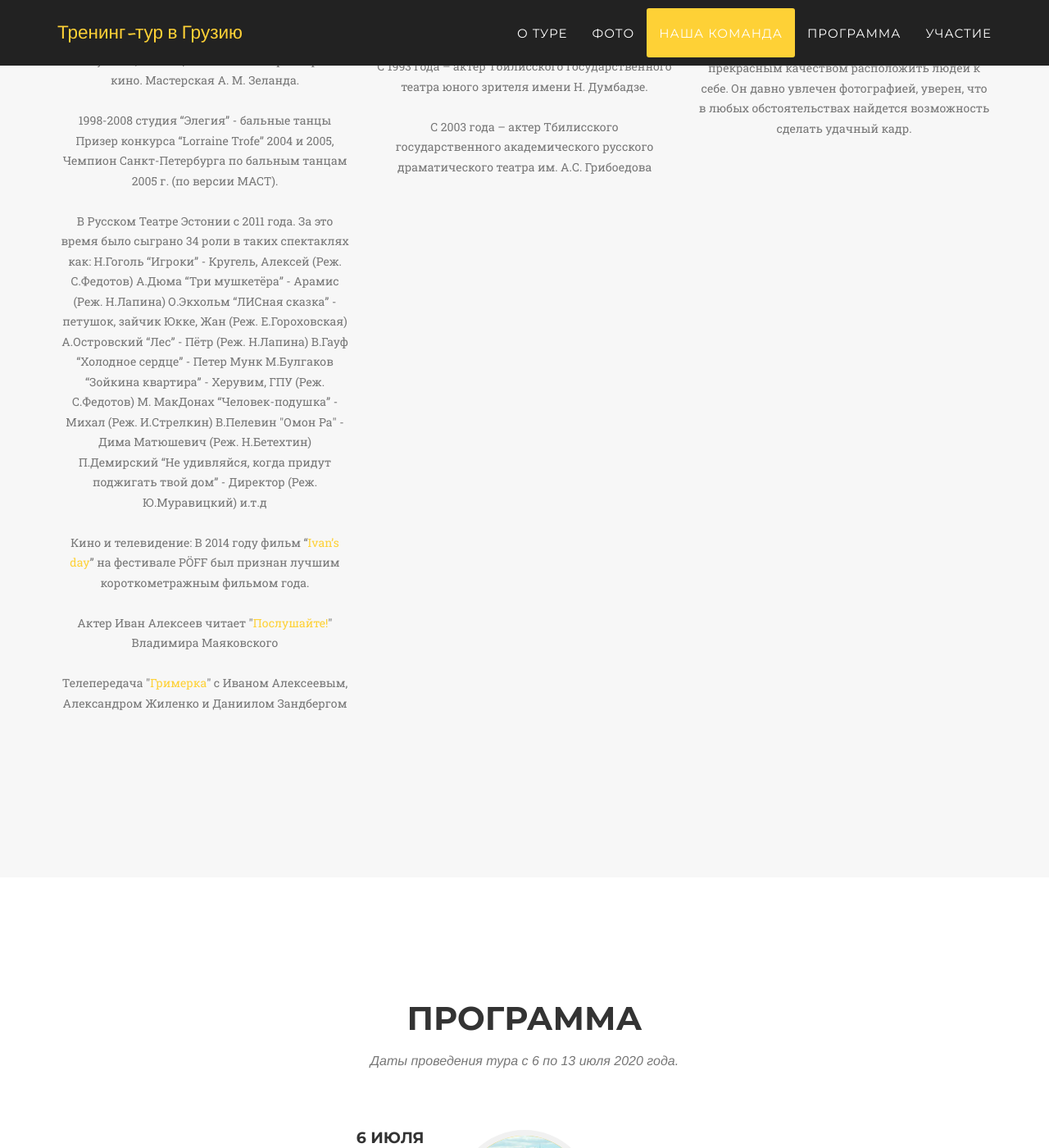
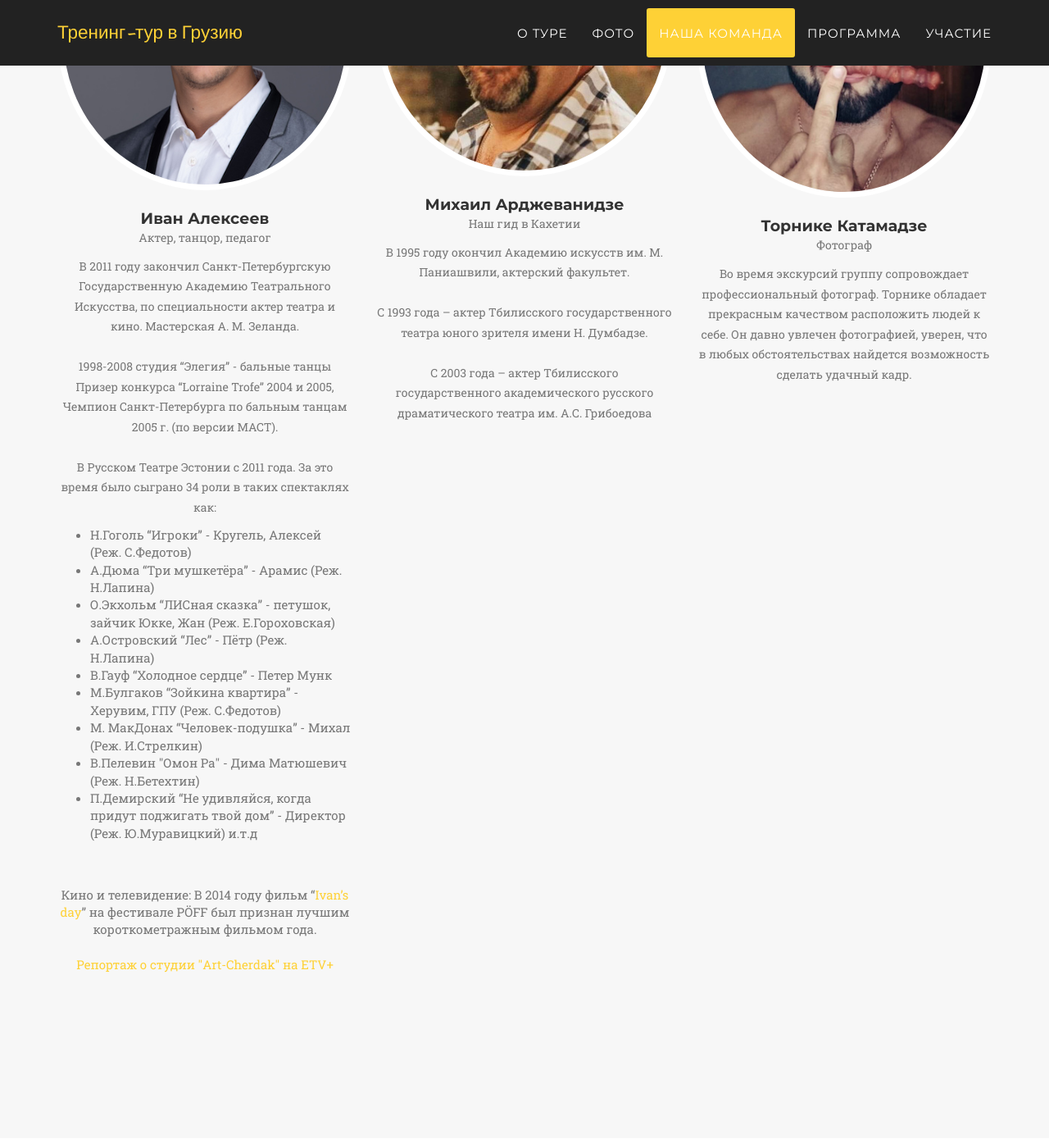
Before and after one commit to show-academy/creativetrours, a Jekyll site: the page built from index.html, in a window 1280 px wide and 1400 px high, scrolled down 4421 px. Shown: the whole window at 82% size. Built offline with Jekyll 4.4.1, drawn with Linux system fonts in a browser that asks for light colours; some web fonts are replaced; some of the changed text lies outside the part shown.

Commit message:
typo fixes

```diff
--- a/_includes/02.services.html
+++ b/_includes/02.services.html
@@ -71,12 +71,16 @@
 
             </div>
 
+    </div>
+</section>
+<section>
+    <div class="container">
         <div class="row">
 
             <div class="col-lg-12 text-center">
                 <h2 class="section-heading">Проживание</h2>
                 <h3 class="section-subheading text-muted" style="margin-bottom: 2em;">
-                    Новый бутик-отель с бассейном в цердце Кахетии с уютным внутренним двориком.
+                    Новый бутик-отель с бассейном и уютным внутренним двориком. В самом сердце Кахетии.
                 </h3>
             </div>
         </div>
@@ -100,6 +104,6 @@
                 <br><br>
             </div>
         </div>
-
-        </div>
+    </div>
+    </div>
     </section>
--- a/_includes/03.gallery.html
+++ b/_includes/03.gallery.html
@@ -3,7 +3,7 @@
 	<div class="container">
         <div class="row">
 	    	<div class="col-lg-12 text-center">
-				<h2 class="section-heading">Впечетления с прошлых туров</h2>
+				<h2 class="section-heading">Впечатления с прошлых туров</h2>
                 <h3 class="section-subheading text-muted" style="margin-bottom: 2em;">
                     Посмотрите как проходили наши прошлые поездки!
                 </h3>
--- a/_includes/04.team.html
+++ b/_includes/04.team.html
@@ -22,23 +22,24 @@
                             Чемпион Санкт-Петербурга по бальным танцам 2005 г. (по версии МАСТ).
                             <br><br>
                             В Русском Театре Эстонии с 2011 года. За это время было сыграно 34 роли в таких спектаклях как:
-                            Н.Гоголь “Игроки” - Кругель, Алексей (Реж. С.Федотов)
-                            А.Дюма “Три мушкетёра” - Арамис (Реж. Н.Лапина)
-                            О.Экхольм “ЛИСная сказка” - петушок, зайчик Юкке, Жан (Реж. Е.Гороховская)
-                            А.Островский “Лес” - Пётр (Реж. Н.Лапина)
-                            В.Гауф “Холодное сердце” - Петер Мунк
-                            М.Булгаков “Зойкина квартира” - Херувим, ГПУ (Реж. С.Федотов)
-                            М. МакДонах “Человек-подушка” - Михал (Реж. И.Стрелкин)
-                            В.Пелевин "Омон Ра" - Дима Матюшевич (Реж. Н.Бетехтин)
-                            П.Демирский “Не удивляйся, когда придут поджигать твой дом”  - Директор (Реж. Ю.Муравицкий)
-                            и.т.д
+                            <ul style="text-align:left" class="text-muted">
+                            <li>Н.Гоголь “Игроки” - Кругель, Алексей (Реж. С.Федотов)</li>
+                            <li>А.Дюма “Три мушкетёра” - Арамис (Реж. Н.Лапина)</li>
+                            <li>О.Экхольм “ЛИСная сказка” - петушок, зайчик Юкке, Жан (Реж. Е.Гороховская)</li>
+                            <li>А.Островский “Лес” - Пётр (Реж. Н.Лапина)</li>
+                            <li>В.Гауф “Холодное сердце” - Петер Мунк</li>
+                            <li>М.Булгаков “Зойкина квартира” - Херувим, ГПУ (Реж. С.Федотов)</li>
+                            <li>М. МакДонах “Человек-подушка” - Михал (Реж. И.Стрелкин)</li>
+                            <li>В.Пелевин "Омон Ра" - Дима Матюшевич (Реж. Н.Бетехтин)</li>
+                            <li>П.Демирский “Не удивляйся, когда придут поджигать твой дом”  - Директор (Реж. Ю.Муравицкий) и.т.д</li>
+                            </ul>
                             <br><br>
+                            <span class="text-muted">
                             Кино и телевидение:
                             В 2014 году фильм “<a href="http://allfilm.ee/work/ivans-day/" target="_blank">Ivan’s day</a>” на фестивале PÖFF был признан лучшим короткометражным фильмом года.
                             <br><br>
-                            Актер Иван Алексеев читает "<a href="https://www.youtube.com/watch?v=4XAdWupf6Ek" target="_blank">Послушайте!</a>" Владимира Маяковского
-                            <br><br>
-                            Телепередача "<a href="https://rus.err.ee/880325/grimerka-zhilenko-zandberg-i-alekseev-rasskazali-o-novinkah-v-repertuare-russkogo-teatra" target="_blank">Гримерка</a>" с Иваном Алексеевым, Александром Жиленко и Даниилом Зандбергом
+                            <a href="https://youtu.be/UUIgJWHaAh8" target="_blank">Репортаж о студии "Art-Cherdak" на ETV+</a>
+                            </span>
                         </p>
                     </div>
                 </div>
--- a/_includes/05.about.html
+++ b/_includes/05.about.html
@@ -23,9 +23,7 @@
                                     <p class="text-muted">
                                         Встреча в аэропорту и трансфер в Кахетию.
                                         <br><br>
-                                        Заселение в элегантный отель в Телави, столице Кахетии - винного региона Грузии.
-                                        <br><br>
-                                        <b>Совместный выход в ресторан. *</b>
+                                        Заселение в бутик-отель в Телави, столице Кахетии - винного региона Грузии.
                                     </p>
                                 </div>
                             </div>
@@ -48,6 +46,8 @@
                                         Перерыв на обед.
                                         <br><br>
                                         Мастер-класс - Эмоции, интеллект и воображение (развитие творческого потенциала, владение собственными эмоциями, развитие коммуникабельности)
+                                        <br><br>
+                                        <b>Совместный выход в ресторан. *</b>
                                     </p>
 
                                 </div>
```
